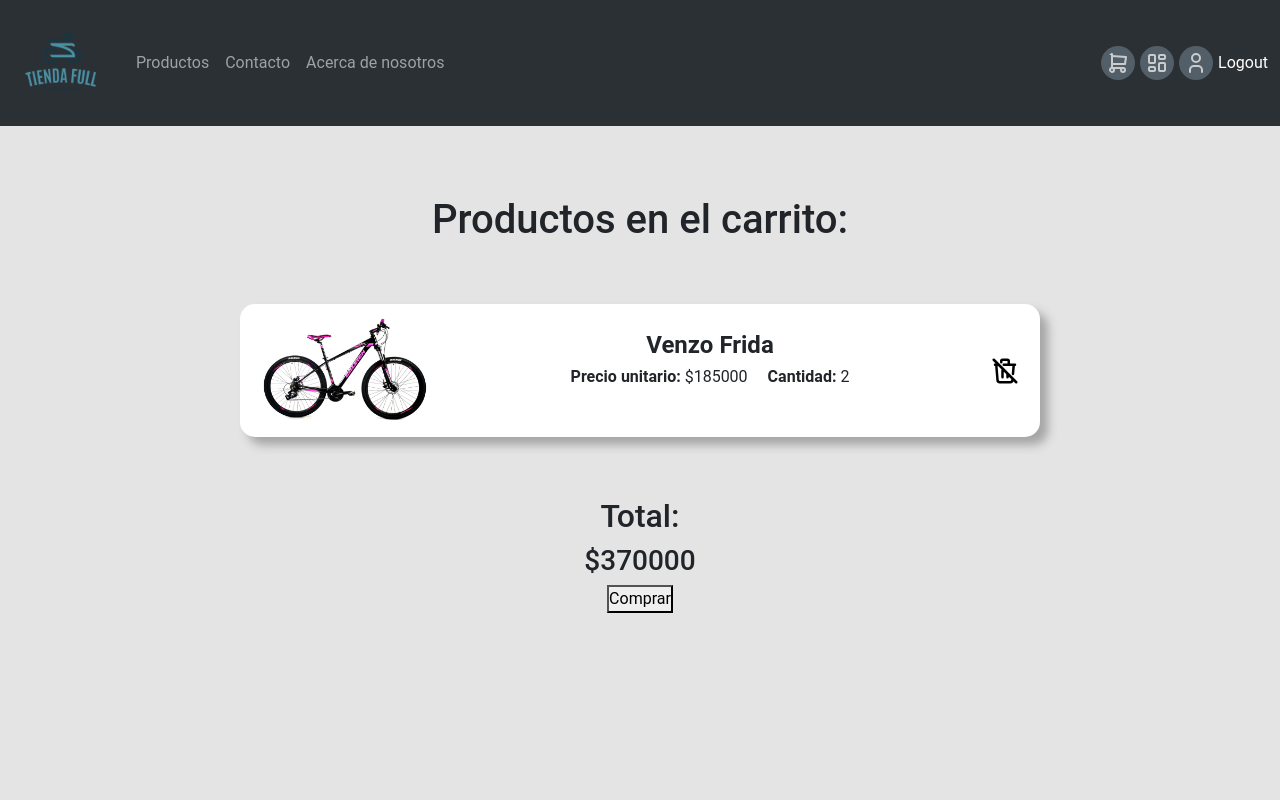
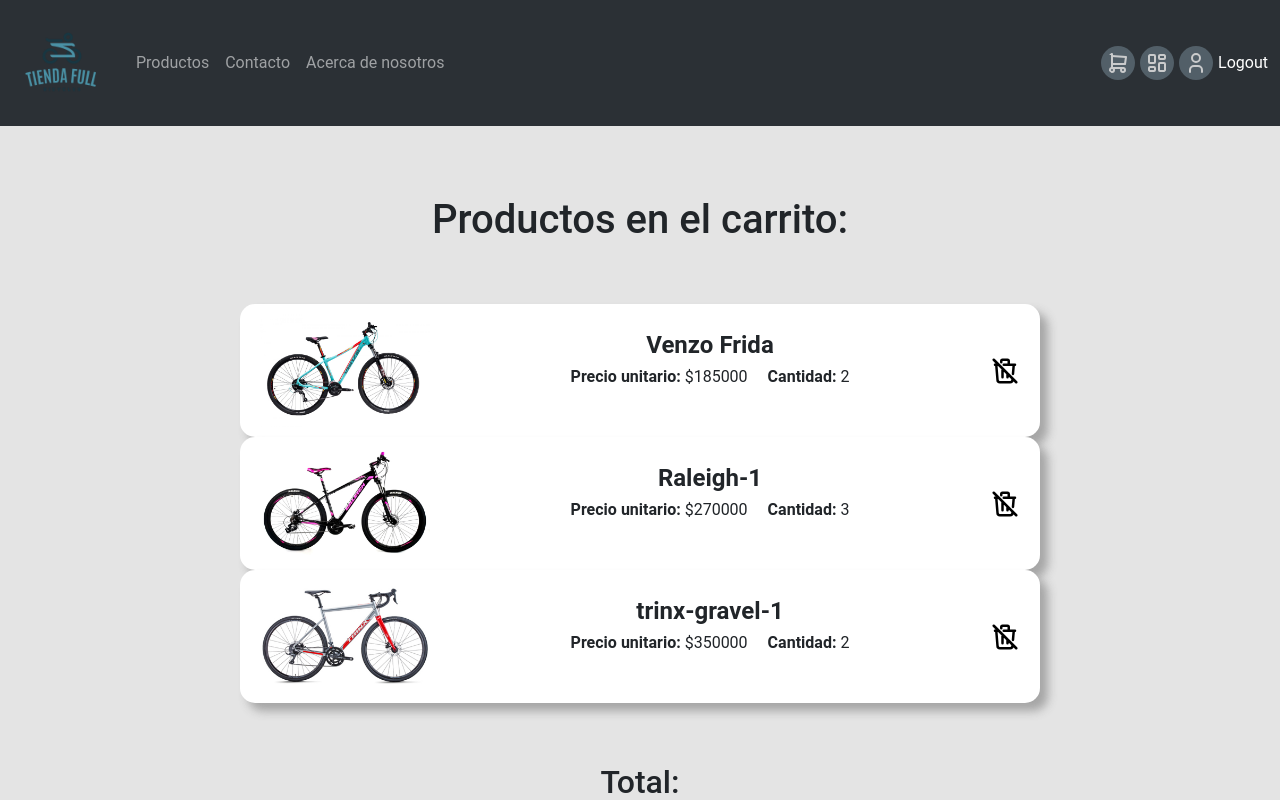
Before and after one commit to fedekrenn/tiendafull-ispc, an Angular app in the folder frontend/: page /carrito in a window 1280 px wide. Shown: the top 800 px of the page. Built offline with nearby package versions, Linux system fonts and the light colour scheme.

Commit message:
Agrego productos al carrito, hay que corroborar que estén bien los precios

```diff
--- a/frontend/src/app/components/cart-item/cart-item.component.html
+++ b/frontend/src/app/components/cart-item/cart-item.component.html
@@ -1,6 +1,6 @@
 <article>
   <div class="cart-item">
-    <img src="../../../assets/raleigh-1.jpg" alt="Test" />
+    <img src="../../../assets/venzo-frida-1.jpg" alt="Test" />
     <div class="cart-item-info">
       <h1>Venzo Frida</h1>
       <div>
@@ -17,3 +17,43 @@
     />
   </div>
 </article>
+
+<article>
+  <div class="cart-item">
+    <img src="../../../assets/raleigh-1.jpg" alt="Test" />
+    <div class="cart-item-info">
+      <h1>Raleigh-1</h1>
+      <div>
+        <p><b>Precio unitario:</b> $270000</p>
+        <p><b>Cantidad:</b> 3</p>
+      </div>
+      <!-- <span class="remove-item" (click)="removeItem(product.id)">remove</span> -->
+    </div>
+    <img
+      class="trash-icon"
+      src="../../../assets/icons/trash.svg"
+      alt="Icono de borrado"
+      (click)="showToDo()"
+    />
+  </div>
+</article>
+
+<article>
+  <div class="cart-item">
+    <img src="../../../assets/trinx-gravel-1.jpg" alt="Test" />
+    <div class="cart-item-info">
+      <h1>trinx-gravel-1</h1>
+      <div>
+        <p><b>Precio unitario:</b> $350000</p>
+        <p><b>Cantidad:</b> 2</p>
+      </div>
+      <!-- <span class="remove-item" (click)="removeItem(product.id)">remove</span> -->
+    </div>
+    <img
+      class="trash-icon"
+      src="../../../assets/icons/trash.svg"
+      alt="Icono de borrado"
+      (click)="showToDo()"
+    />
+  </div>
+</article>
```
